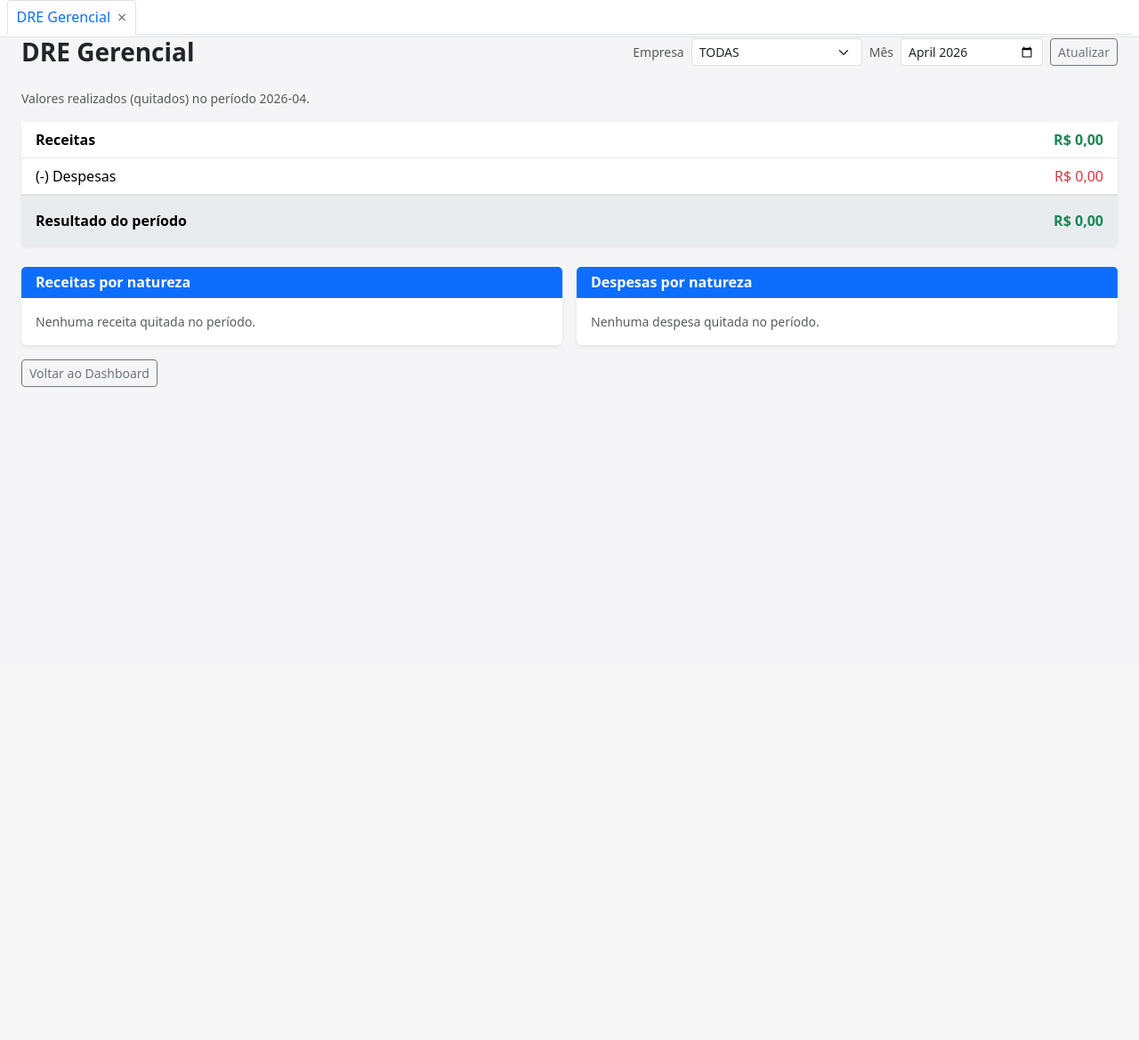
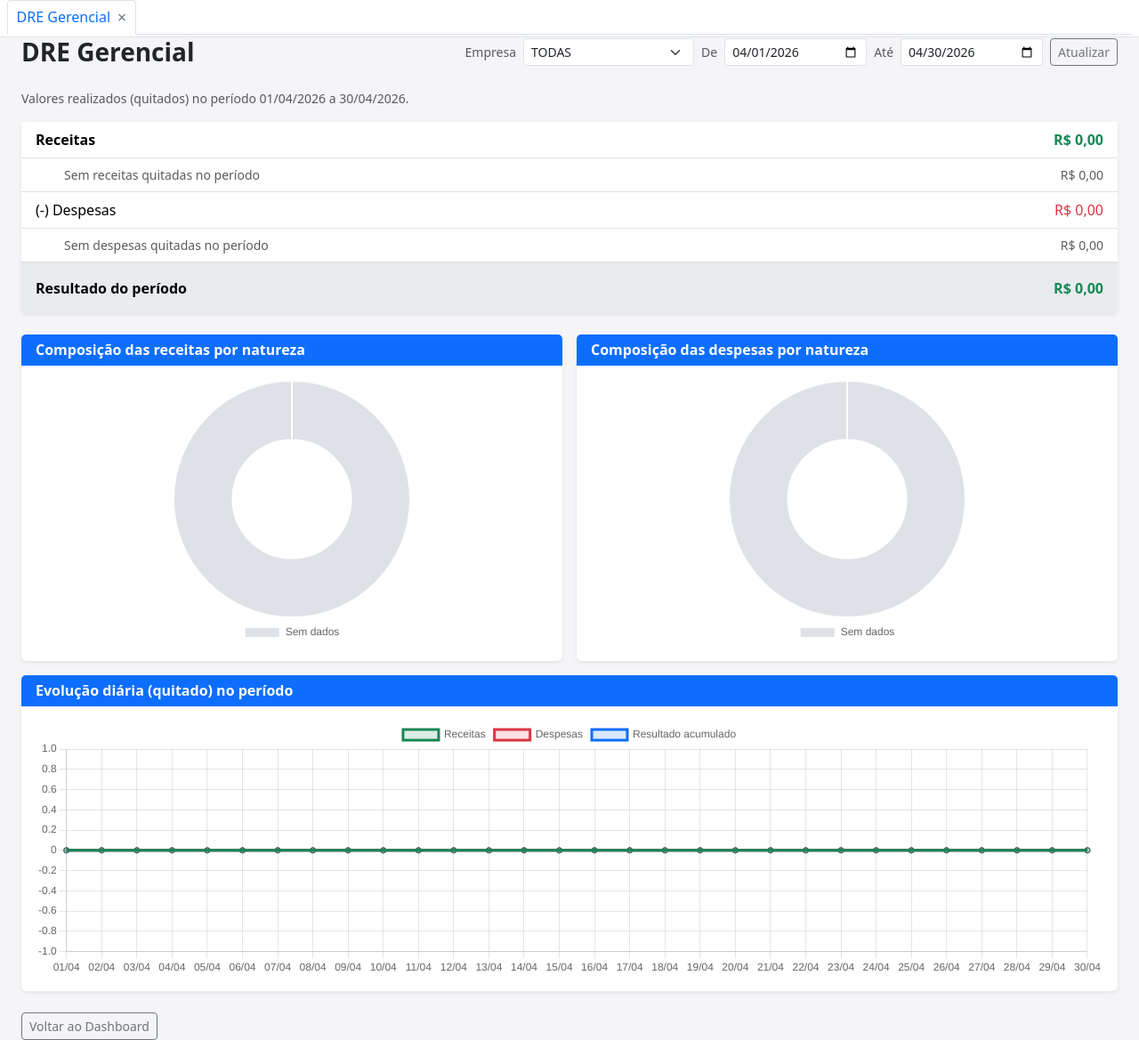
Before and after one commit to brunnoskywer/gestorcontrato, a Flask app: page /dre in a window 1280 px wide. Shown: the part 56-1225 px from the top of the page at 89% size. Before the commit the page ends 491 px from the top, so only its background shows below. Run offline with Flask 3, Linux system fonts and the light colour scheme; the visitor is signed in with stand-in values (Sample User, id 1); data that the repository does not hold is empty; some libraries are stand-ins or nearby versions.

Commit message:
DRE: período customizado e gráficos de composição/evolução
Made-with: Cursor

```diff
--- a/app/main/routes.py
+++ b/app/main/routes.py
@@ -1,5 +1,5 @@
 import calendar
-from datetime import date, datetime, time
+from datetime import date, datetime, time, timedelta
 
 from flask import Blueprint, render_template, request
 from flask_login import login_required
@@ -28,6 +28,30 @@ def _dashboard_month_range(month_param):
     first = today.replace(day=1)
     last = date(today.year, today.month, calendar.monthrange(today.year, today.month)[1])
     return first, last, today.year, today.month
+
+
+def _dashboard_period_range(start_param: str, end_param: str):
+    """Return (first_day, last_day) from YYYY-MM-DD inputs; fallback current month."""
+    today = date.today()
+    default_first = today.replace(day=1)
+    default_last = date(
+        today.year, today.month, calendar.monthrange(today.year, today.month)[1]
+    )
+    first = default_first
+    last = default_last
+    if start_param:
+        try:
+            first = date.fromisoformat(start_param)
+        except ValueError:
+            first = default_first
+    if end_param:
+        try:
+            last = date.fromisoformat(end_param)
+        except ValueError:
+            last = default_last
+    if first > last:
+        first, last = last, first
+    return first, last
 
 
 @main_bp.route("/")
@@ -153,10 +177,11 @@ def dashboard():
 @login_required
 def dre():
     """DRE Gerencial: receitas e despesas realizadas (quitadas) no período."""
-    month_param = request.args.get("month", "").strip()
+    period_start_param = request.args.get("date_from", "").strip()
+    period_end_param = request.args.get("date_to", "").strip()
     company_id = request.args.get("company_id", type=int)
-    first_day, last_day, year, month = _dashboard_month_range(month_param)
-    month_label = f"{year}-{month:02d}"
+    first_day, last_day = _dashboard_period_range(period_start_param, period_end_param)
+    period_label = f"{first_day.strftime('%d/%m/%Y')} a {last_day.strftime('%d/%m/%Y')}"
     companies = Company.query.order_by(Company.legal_name).all()
 
     settled_start = datetime.combine(first_day, time(0, 0, 0))
@@ -206,6 +231,7 @@ def dre():
         )
         .all()
     )
+    rec_por_natureza = sorted(rec_por_natureza, key=lambda x: (x.name or "").lower())
     # Detalhamento por natureza (despesas)
     pay_por_natureza = (
         _company_filter(
@@ -224,16 +250,80 @@ def dre():
         )
         .all()
     )
+    pay_por_natureza = sorted(pay_por_natureza, key=lambda x: (x.name or "").lower())
+
+    # Gráficos: composição por natureza (quitados no período)
+    chart_rec_labels = [r.name or "Sem natureza" for r in rec_por_natureza]
+    chart_rec_values = [float(r.total or 0) for r in rec_por_natureza]
+    chart_pay_labels = [p.name or "Sem natureza" for p in pay_por_natureza]
+    chart_pay_values = [float(p.total or 0) for p in pay_por_natureza]
+
+    # Gráfico: evolução diária do resultado acumulado (por data de quitação)
+    rec_by_day_rows = (
+        _company_filter(
+            db.session.query(
+                func.date(FinancialEntry.settled_at).label("settled_date"),
+                func.sum(FinancialEntry.amount).label("total"),
+            ).filter(
+                FinancialEntry.entry_type == ENTRY_RECEIVABLE,
+                FinancialEntry.settled_at >= settled_start,
+                FinancialEntry.settled_at <= settled_end,
+            )
+        )
+        .group_by(func.date(FinancialEntry.settled_at))
+        .all()
+    )
+    pay_by_day_rows = (
+        _company_filter(
+            db.session.query(
+                func.date(FinancialEntry.settled_at).label("settled_date"),
+                func.sum(FinancialEntry.amount).label("total"),
+            ).filter(
+                FinancialEntry.entry_type == ENTRY_PAYABLE,
+                FinancialEntry.settled_at >= settled_start,
+                FinancialEntry.settled_at <= settled_end,
+            )
+        )
+        .group_by(func.date(FinancialEntry.settled_at))
+        .all()
+    )
+    rec_by_day = {d: float(total or 0) for d, total in rec_by_day_rows if d}
+    pay_by_day = {d: float(total or 0) for d, total in pay_by_day_rows if d}
+
+    chart_day_labels = []
+    chart_day_rec = []
+    chart_day_pay = []
+    chart_day_balance = []
+    running_balance = 0.0
+    cur = first_day
+    while cur <= last_day:
+        rec_val = rec_by_day.get(cur, 0.0)
+        pay_val = pay_by_day.get(cur, 0.0)
+        running_balance += rec_val - pay_val
+        chart_day_labels.append(cur.strftime("%d/%m"))
+        chart_day_rec.append(rec_val)
+        chart_day_pay.append(pay_val)
+        chart_day_balance.append(round(running_balance, 2))
+        cur = cur + timedelta(days=1)
 
     return render_template(
         "main/dre.html",
         companies=companies,
         company_id=company_id,
-        month_label=month_label,
-        month_param=month_param or month_label,
+        period_label=period_label,
+        date_from=first_day.isoformat(),
+        date_to=last_day.isoformat(),
         total_receitas=float(total_receitas),
         total_despesas=float(total_despesas),
         resultado=resultado,
         rec_por_natureza=rec_por_natureza,
         pay_por_natureza=pay_por_natureza,
+        chart_rec_labels=chart_rec_labels,
+        chart_rec_values=chart_rec_values,
+        chart_pay_labels=chart_pay_labels,
+        chart_pay_values=chart_pay_values,
+        chart_day_labels=chart_day_labels,
+        chart_day_rec=chart_day_rec,
+        chart_day_pay=chart_day_pay,
+        chart_day_balance=chart_day_balance,
     )
--- a/app/templates/main/dre.html
+++ b/app/templates/main/dre.html
@@ -12,15 +12,17 @@
       <option value="{{ c.id }}" {% if company_id == c.id %}selected{% endif %}>{{ c.legal_name }}</option>
       {% endfor %}
     </select>
-    <label class="form-label mb-0 small text-muted">Mês</label>
-    <input type="month" name="month" class="form-control form-control-sm" style="width: 10rem;" value="{{ month_param }}" onchange="this.form.submit()" />
+    <label class="form-label mb-0 small text-muted">De</label>
+    <input type="date" name="date_from" class="form-control form-control-sm" style="width: 10rem;" value="{{ date_from }}" />
+    <label class="form-label mb-0 small text-muted">Até</label>
+    <input type="date" name="date_to" class="form-control form-control-sm" style="width: 10rem;" value="{{ date_to }}" />
     <button type="submit" class="btn btn-outline-secondary btn-sm">Atualizar</button>
   </form>
 </div>
 
-<p class="text-muted small mb-3">Valores realizados (quitados) no período {{ month_label }}.</p>
+<p class="text-muted small mb-3">Valores realizados (quitados) no período {{ period_label }}.</p>
 
-{# Estrutura DRE #}
+{# Estrutura DRE com descritivo por natureza #}
 <div class="card border-0 shadow-sm mb-4">
   <div class="card-body p-0">
     <table class="table table-borderless mb-0 dre-table">
@@ -29,10 +31,36 @@
           <td class="py-2 ps-3 fw-semibold">Receitas</td>
           <td class="py-2 pe-3 text-end fw-semibold text-success">R$ {{ total_receitas|format_currency }}</td>
         </tr>
+        {% if rec_por_natureza %}
+          {% for r in rec_por_natureza %}
+          <tr class="border-bottom">
+            <td class="py-2 ps-5 text-muted small">{{ r.name }}</td>
+            <td class="py-2 pe-3 text-end text-success small">R$ {{ r.total|format_currency }}</td>
+          </tr>
+          {% endfor %}
+        {% else %}
+          <tr class="border-bottom">
+            <td class="py-2 ps-5 text-muted small">Sem receitas quitadas no período</td>
+            <td class="py-2 pe-3 text-end text-muted small">R$ 0,00</td>
+          </tr>
+        {% endif %}
         <tr class="border-bottom">
           <td class="py-2 ps-3">(-) Despesas</td>
           <td class="py-2 pe-3 text-end text-danger">R$ {{ total_despesas|format_currency }}</td>
         </tr>
+        {% if pay_por_natureza %}
+          {% for p in pay_por_natureza %}
+          <tr class="border-bottom">
+            <td class="py-2 ps-5 text-muted small">{{ p.name }}</td>
+            <td class="py-2 pe-3 text-end text-danger small">R$ {{ p.total|format_currency }}</td>
+          </tr>
+          {% endfor %}
+        {% else %}
+          <tr class="border-bottom">
+            <td class="py-2 ps-5 text-muted small">Sem despesas quitadas no período</td>
+            <td class="py-2 pe-3 text-end text-muted small">R$ 0,00</td>
+          </tr>
+        {% endif %}
         <tr class="dre-result-row">
           <td class="py-3 ps-3 fw-bold">Resultado do período</td>
           <td class="py-3 pe-3 text-end fw-bold {{ 'text-success' if resultado >= 0 else 'text-danger' }}">R$ {{ resultado|format_currency }}</td>
@@ -42,69 +70,116 @@
   </div>
 </div>
 
-{# Detalhamento por natureza #}
-<div class="row g-3">
+<div class="row g-3 mb-3">
   <div class="col-lg-6">
     <div class="card border-0 shadow-sm h-100">
       <div class="card-header bg-primary text-white border-0 py-2">
-        <h6 class="mb-0 fw-semibold">Receitas por natureza</h6>
+        <h6 class="mb-0 fw-semibold">Composição das receitas por natureza</h6>
       </div>
-      <div class="card-body p-0">
-        {% if rec_por_natureza %}
-        <table class="table table-sm table-hover mb-0">
-          <thead>
-            <tr class="border-bottom">
-              <th class="ps-3 small text-muted fw-semibold">Natureza</th>
-              <th class="text-end pe-3 small text-muted fw-semibold">Valor</th>
-            </tr>
-          </thead>
-          <tbody>
-            {% for r in rec_por_natureza %}
-            <tr>
-              <td class="ps-3">{{ r.name }}</td>
-              <td class="text-end pe-3 text-success">R$ {{ r.total|format_currency }}</td>
-            </tr>
-            {% endfor %}
-          </tbody>
-        </table>
-        {% else %}
-        <p class="text-muted small mb-0 py-3 px-3">Nenhuma receita quitada no período.</p>
-        {% endif %}
+      <div class="card-body" style="min-height: 280px;">
+        <canvas id="dreReceitasNaturezaChart"></canvas>
       </div>
     </div>
   </div>
   <div class="col-lg-6">
     <div class="card border-0 shadow-sm h-100">
       <div class="card-header bg-primary text-white border-0 py-2">
-        <h6 class="mb-0 fw-semibold">Despesas por natureza</h6>
+        <h6 class="mb-0 fw-semibold">Composição das despesas por natureza</h6>
       </div>
-      <div class="card-body p-0">
-        {% if pay_por_natureza %}
-        <table class="table table-sm table-hover mb-0">
-          <thead>
-            <tr class="border-bottom">
-              <th class="ps-3 small text-muted fw-semibold">Natureza</th>
-              <th class="text-end pe-3 small text-muted fw-semibold">Valor</th>
-            </tr>
-          </thead>
-          <tbody>
-            {% for p in pay_por_natureza %}
-            <tr>
-              <td class="ps-3">{{ p.name }}</td>
-              <td class="text-end pe-3 text-danger">R$ {{ p.total|format_currency }}</td>
-            </tr>
-            {% endfor %}
-          </tbody>
-        </table>
-        {% else %}
-        <p class="text-muted small mb-0 py-3 px-3">Nenhuma despesa quitada no período.</p>
-        {% endif %}
+      <div class="card-body" style="min-height: 280px;">
+        <canvas id="dreDespesasNaturezaChart"></canvas>
       </div>
     </div>
+  </div>
+</div>
+
+<div class="card border-0 shadow-sm mb-4">
+  <div class="card-header bg-primary text-white border-0 py-2">
+    <h6 class="mb-0 fw-semibold">Evolução diária (quitado) no período</h6>
+  </div>
+  <div class="card-body" style="min-height: 320px;">
+    <canvas id="dreEvolucaoPeriodoChart"></canvas>
   </div>
 </div>
 
 <div class="mt-3">
   <a href="{{ url_for('main.dashboard') }}" class="btn btn-outline-secondary btn-sm" data-turbo-frame="main-content">Voltar ao Dashboard</a>
 </div>
+
+<script src="https://cdn.jsdelivr.net/npm/chart.js@4.4.1/dist/chart.umd.min.js" crossorigin="anonymous"></script>
+<script>
+(function () {
+  if (typeof Chart === 'undefined') return;
+
+  var recLabels = {{ chart_rec_labels | tojson }};
+  var recValues = {{ chart_rec_values | tojson }};
+  var payLabels = {{ chart_pay_labels | tojson }};
+  var payValues = {{ chart_pay_values | tojson }};
+  var dayLabels = {{ chart_day_labels | tojson }};
+  var dayRec = {{ chart_day_rec | tojson }};
+  var dayPay = {{ chart_day_pay | tojson }};
+  var dayBalance = {{ chart_day_balance | tojson }};
+
+  var palette = ['#0d6efd', '#198754', '#fd7e14', '#6f42c1', '#20c997', '#dc3545', '#ffc107', '#6610f2', '#0dcaf0', '#adb5bd'];
+
+  var recCtx = document.getElementById('dreReceitasNaturezaChart');
+  if (recCtx) {
+    new Chart(recCtx, {
+      type: 'doughnut',
+      data: {
+        labels: recLabels.length ? recLabels : ['Sem dados'],
+        datasets: [{
+          data: recValues.length ? recValues : [1],
+          backgroundColor: recLabels.length ? palette : ['#dee2e6']
+        }]
+      },
+      options: {
+        responsive: true,
+        maintainAspectRatio: false,
+        plugins: { legend: { position: 'bottom' } }
+      }
+    });
+  }
+
+  var payCtx = document.getElementById('dreDespesasNaturezaChart');
+  if (payCtx) {
+    new Chart(payCtx, {
+      type: 'doughnut',
+      data: {
+        labels: payLabels.length ? payLabels : ['Sem dados'],
+        datasets: [{
+          data: payValues.length ? payValues : [1],
+          backgroundColor: payLabels.length ? palette : ['#dee2e6']
+        }]
+      },
+      options: {
+        responsive: true,
+        maintainAspectRatio: false,
+        plugins: { legend: { position: 'bottom' } }
+      }
+    });
+  }
+
+  var lineCtx = document.getElementById('dreEvolucaoPeriodoChart');
+  if (lineCtx) {
+    new Chart(lineCtx, {
+      type: 'line',
+      data: {
+        labels: dayLabels,
+        datasets: [
+          { label: 'Receitas', data: dayRec, borderColor: '#198754', backgroundColor: 'rgba(25, 135, 84, 0.15)', tension: 0.2, fill: false },
+          { label: 'Despesas', data: dayPay, borderColor: '#dc3545', backgroundColor: 'rgba(220, 53, 69, 0.15)', tension: 0.2, fill: false },
+          { label: 'Resultado acumulado', data: dayBalance, borderColor: '#0d6efd', backgroundColor: 'rgba(13, 110, 253, 0.15)', tension: 0.2, fill: true }
+        ]
+      },
+      options: {
+        responsive: true,
+        maintainAspectRatio: false,
+        plugins: { legend: { position: 'top' } },
+        scales: { y: { beginAtZero: false } }
+      }
+    });
+  }
+})();
+</script>
 {% endblock %}
```
